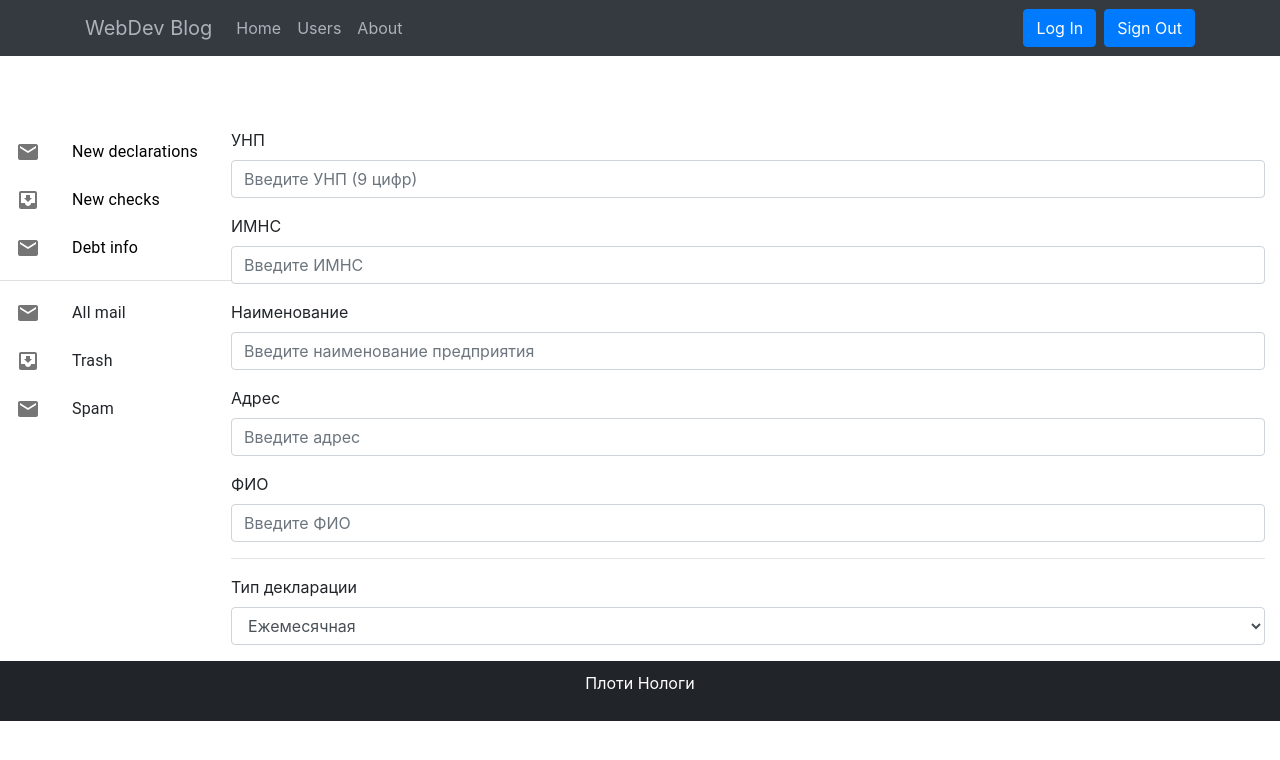
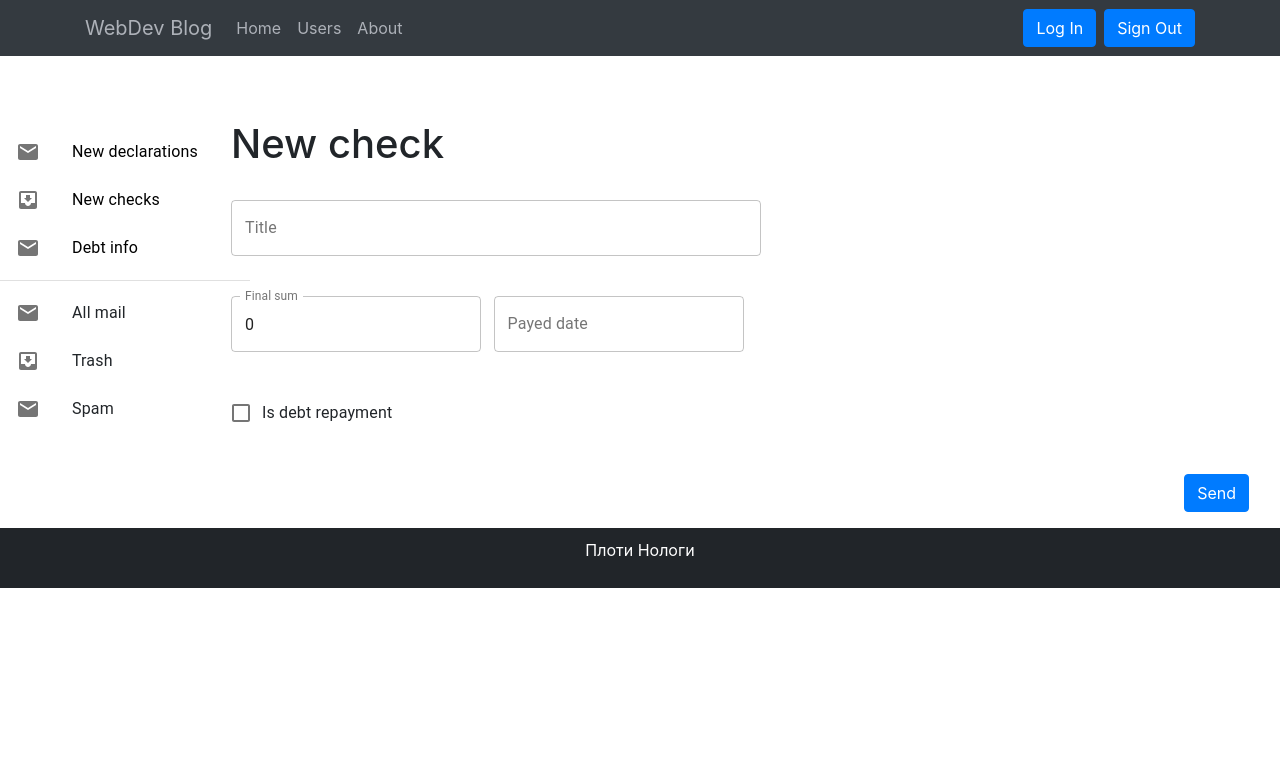
Before and after one commit to denisVirtuteDei/kurs-project, a React (Create React App) app: page /taxpayers/checks in a window 1280 px wide. Shown: the top 760 px of the page. Built offline with nearby package versions, Linux system fonts and the light colour scheme.

Commit message:
add not working check creator

```diff
--- a/package.json
+++ b/package.json
@@ -10,6 +10,7 @@
     "@testing-library/user-event": "^12.1.10",
     "axios": "^0.21.0",
     "bootstrap": "^4.5.3",
+    "date-template": "^2.0.10",
     "react": "^17.0.1",
     "react-bootstrap": "^1.4.0",
     "react-dom": "^17.0.1",
--- /dev/null
+++ b/src/Components/HOC/NewCheckContainer.js
@@ -0,0 +1,16 @@
+import { connect } from 'react-redux'
+import { fetchByIdCheckInfo, createBankCheck } from '../../Redux/Actions/BankCheckInfoAction'
+import { NewCheckPart } from '../Taxpayers/NewCheckPart';
+
+const mapStateToProps = (state) => {
+    return {
+        checkInfoList: state.checkInfo.data,
+    };
+};
+
+const mapDispatchToProps = ({
+    fetchByIdCheckInfo: fetchByIdCheckInfo,
+    createCheck: createBankCheck
+})
+
+export default connect(mapStateToProps, mapDispatchToProps)(NewCheckPart);
--- a/src/Components/Taxpayers/NewCheckPart.js
+++ b/src/Components/Taxpayers/NewCheckPart.js
@@ -1,58 +1,187 @@
-import React from "react";
-import { Container, Form } from "react-bootstrap";
+import React, { useState, useEffect } from "react";
+import { Container, Form, Button } from "react-bootstrap";
+import { makeStyles } from '@material-ui/core/styles';
+import TextField from '@material-ui/core/TextField';
 import Toolbar from '@material-ui/core/Toolbar'
+import Grid from '@material-ui/core/Grid'
+import Checkbox from '@material-ui/core/Checkbox'
+import FormControlLabel from '@material-ui/core/FormControlLabel'
 
-let placeholders = [
-  {
-    title: "УНП",
-    placeholder: "Введите УНП (9 цифр)"
+const useStyles = makeStyles((theme) => ({
+  formControl: {
+    marginTop: theme.spacing(3),
+    minWidth: 250,
   },
-  {
-    title: "ИМНС",
-    placeholder: "Введите ИМНС"
-  },
-  {
-    title: "Наименование",
-    placeholder: "Введите наименование предприятия"
-  },
-  {
-    title: "Адрес",
-    placeholder: "Введите адрес"
-  },
-  {
-    title: "ФИО",
-    placeholder: "Введите ФИО"
-  },
-];
+  button: {
+    margin: theme.spacing(2),
+    float: 'right',
+  }
 
-export const NewCheckPart = () => (
-  <Container>
-    <Toolbar />
-    <div className="mt-2">
-      <Form>
-        {
-          placeholders.map((el) => (
-            <Form.Group controlId="formPlaintext">
-              <Form.Label sm="7">{el.title}</Form.Label>
-              <Form.Control xs="6" type="text" placeholder={el.placeholder} />
-            </Form.Group>
-          ))
-        }
+}));
+
+const initialFieldVales = {
+  fkRegPerson: 2,
+  title: '',
+  finalSum: 0,
+  payedDate: '',
+  isDebtRepayment: false,
+}
+
+export const NewCheckPart = (props) => {
+
+  const classes = useStyles();
+
+  const validate = (fieldValues = values) => {
+    let temp = {};
+    if ('title' in fieldValues)
+      temp.title = fieldValues.title ? "" : "This field is required";
+    if ('finalSum' in fieldValues)
+      temp.finalSum = fieldValues.finalSum ? "" : "This field is required";
+    if ('payedDate' in fieldValues)
+      temp.payedDate = fieldValues.payedDate ? "" : "This field is required";
+
+    setErrors({
+      ...temp
+    })
+
+    if (fieldValues === values)
+      return Object.values(temp).every(x => x === "");
+  }
+
+  const [errors, setErrors] = useState({});
+
+  const [values, setValues] = useState(initialFieldVales);
+  const handleChange = (event) => {
+    const { name, value } = event.target;
+    const fieldValue = { [name]: value }
+    setValues({
+      ...values,
+      ...fieldValue,
+      isDebtRepayment: event.target.checked
+    });
+    validate(fieldValue);
+  };
+
+  const handleSubmit = (event) => {
+    event.preventDefault();
+    if (validate()) {
+      let check = {
+        ...values,
+        fkRegPerson: 2
+      }
+      debugger;
+      //console.log(check);
+      props.createCheck(check, () => { alert('inserted.') })
+    }
+  }
+
+  return (
+    <Container>
+      <Toolbar />
+      <h1>New check</h1>
+      <Form autoComplete="off" onSubmit={handleSubmit}>
+        <Grid container spacing={2}>
+          <Grid className="justify-content-xs" item xs={10} >
+            <TextField
+              name="title"
+              label="Title"
+              variant="outlined"
+              value={values.title}
+              onChange={handleChange}
+              className={classes.formControl}
+              style={{ width: 530 }}
+              {...(errors.title && { error: true, helperText: errors.title })}
+            />
+          </Grid>
+          <Grid className="justify-content-xs" item xs={3} >
+            <TextField
+              name="finalSum"
+              label="Final sum"
+              type="number"
+              variant="outlined"
+              value={values.finalSum}
+              onChange={handleChange}
+              className={classes.formControl}
+              {...(errors.finalSum && { error: true, helperText: errors.finalSum })}
+            />
+          </Grid>
+          <Grid className="justify-content-xs" item xs={3} >
+            <TextField
+              name="payedDate"
+              label="Payed date"
+              variant="outlined"
+              value={values.payedDate}
+              onChange={handleChange}
+              className={classes.formControl}
+
+              {...(errors.payedDate && { error: true, helperText: errors.payedDate })}
+            />
+          </Grid>
+          <Grid className="justify-content-xs" item xs={12} >
+            <FormControlLabel
+              control={
+                <Checkbox checked={values.isDebtRepayment} onChange={handleChange} name="isDebtRepayment" />
+              }
+              className={classes.formControl}
+              label="Is debt repayment"
+              inputProps={{ 'aria-label': 'primary checkbox' }}
+            />
+          </Grid>
+          <Grid item xs={12}>
+            <Button as="input" type="submit" size="large" value="Send" className={classes.button} item xs={2} />
+          </Grid>
+        </Grid>
       </Form>
-    </div>
+    </Container >
+  )
+}
 
-    <hr />
-
-    <div className="mt-2">
-      <Form>
-        <Form.Group controlId="exampleForm.ControlSelect1">
-          <Form.Label>Тип декларации</Form.Label>
-          <Form.Control as="select">
-            <option>Ежемесячная</option>
-            <option>Еженедельная</option>
-          </Form.Control>
-        </Form.Group>
-      </Form>
-    </div>
-  </Container>
-)
+/* <Grid item xs={3}>
+            <FormControl
+              variant="outlined"
+              className={classes.formControl}
+              {...(errors.ncea && { error: true })}
+            >
+              <InputLabel id="demo-simple-select-outlined-label">NCEA</InputLabel>
+              <Select
+                labelId="demo-simple-select-outlined-label"
+                name="ncea"
+                id="demo-simple-select-outlined"
+                value={values.ncea}
+                onChange={handleChange}
+                label="NCEA"
+              >
+                {
+                  props.nceaInfoList.map((el) => {
+                    return (
+                      <MenuItem value={el.id}>{el.ncea}</MenuItem>
+                    )
+                  })
+                }
+              </Select>
+              {errors.ncea && (<FormHelperText>{errors.ncea}</FormHelperText>)}
+            </FormControl>
+          </Grid>
+         <Grid item xs={3}>
+            <FormControl variant="outlined" className={classes.formControl}
+              {...(errors.fkBankCheck && { error: true })}>
+              <InputLabel id="demo-simple-select-outlined-label">Check ID</InputLabel>
+              <Select
+                labelId="demo-simple-select-outlined-label"
+                name="fkBankCheck"
+                id="demo-simple-select-outlined"
+                value={values.fkBankCheck}
+                onChange={handleChange}
+                label="Check ID"
+              >
+                {
+                  props.checkInfoList.map((el) => {
+                    return (
+                      <MenuItem value={el.checkId}>{el.title}</MenuItem>
+                    )
+                  })
+                }
+              </Select>
+              {errors.fkBankCheck && <FormHelperText>{errors.fkBankCheck}</FormHelperText>}
+            </FormControl>
+          </Grid> */
--- a/src/Components/TaxpayersMaket.js
+++ b/src/Components/TaxpayersMaket.js
@@ -1,8 +1,7 @@
 import React from "react";
 import Container from "react-bootstrap/Container";
 import Grid from '@material-ui/core/Grid'
-import { RegistrationPart } from './Employees/RegistrationPart';
-import { NewCheckPart } from './Taxpayers/NewCheckPart';
+import NewCheckContainer from './HOC/NewCheckContainer';
 import LeftToolBar from './LeftToolBar'
 import { Switch, Route } from "react-router-dom";
 import DebtInfoContainer from "./HOC/DebtInfoContainer";
@@ -34,7 +33,7 @@ export const TaxpayersMaket = () => {
                 <Grid item xs={10}>
                     <Switch>
                         <Route exact path="/taxpayers/declarations" component={NewDeclarationContainer} />
-                        <Route exact path="/taxpayers/checks" component={NewCheckPart} />
+                        <Route exact path="/taxpayers/checks" component={NewCheckContainer} />
                         <Route exact path="/taxpayers/debt_info" component={DebtInfoContainer} />
                     </Switch>
                 </Grid>
--- a/src/Redux/Actions/BankCheckInfoAction.js
+++ b/src/Redux/Actions/BankCheckInfoAction.js
@@ -1,5 +1,5 @@
 import api from './Api';
-import { FETCH_BY_ID_BANK_CHECK } from '../Constants/Types';
+import { FETCH_BY_ID_BANK_CHECK, CREATE_BANK_CHECK } from '../Constants/Types';
 
 const baseUrl = 'https://localhost:44383/api/BankCheckInfo/';
 
@@ -15,3 +15,29 @@ export const fetchByIdCheckInfo = () => dispatch => {
         })
         .catch(err => console.log(err))
 }
+
+const formateDate = data => {
+    let dateTemplate = require('date-template');
+    return {
+        ...data,
+        payedDate: (data.payedDate ? data.payedDate : dateTemplate('%Y-%M-%D', new Date()))
+    }
+}
+
+const createCheckUrl = 'https://localhost:44383/api/BankCheck/';
+
+export const createBankCheck = (data, onSuccess) => dispatch => {
+    debugger;
+    let _data = formateDate(data);
+    api
+        .crudApi(createCheckUrl)
+        .create(_data)
+        .then(response => {
+            dispatch({
+                type: CREATE_BANK_CHECK,
+                payload: response.data
+            })
+            onSuccess();
+        })
+        .catch(err => console.log(err))
+}
--- a/src/Redux/Constants/Types.js
+++ b/src/Redux/Constants/Types.js
@@ -10,6 +10,7 @@ export const FETCH_ALL_DEBT_INFO = 'FETCH_ALL_DEBT_INFO';
 export const FETCH_ALL_ENTITIES = 'FETCH_ALL_ENTITIES';
 export const FETCH_ALL_NCEA = 'FETCH_ALL_NCEA';
 export const FETCH_BY_ID_BANK_CHECK = 'FETCH_BY_ID_BANK_CHECK';
+export const CREATE_BANK_CHECK = 'CREATE_BANK_CHECK';
 export const CREATE_DECLARATION = 'CREATE_DECLARATION';
 export const UPDATE_DECLARATION = 'UPDATE_DECLARATION';
 export const DELETE_DECLARATION = 'DELETE_DECLARATION';
```
Also changed, not shown: src/Redux/Actions/DeclarationAction.js (+26 -26 lines), src/Redux/Reducers/BankCheckInfoReducer.js (+16 -1 lines), 1 other file (tests, documents, lock files or other folders).
